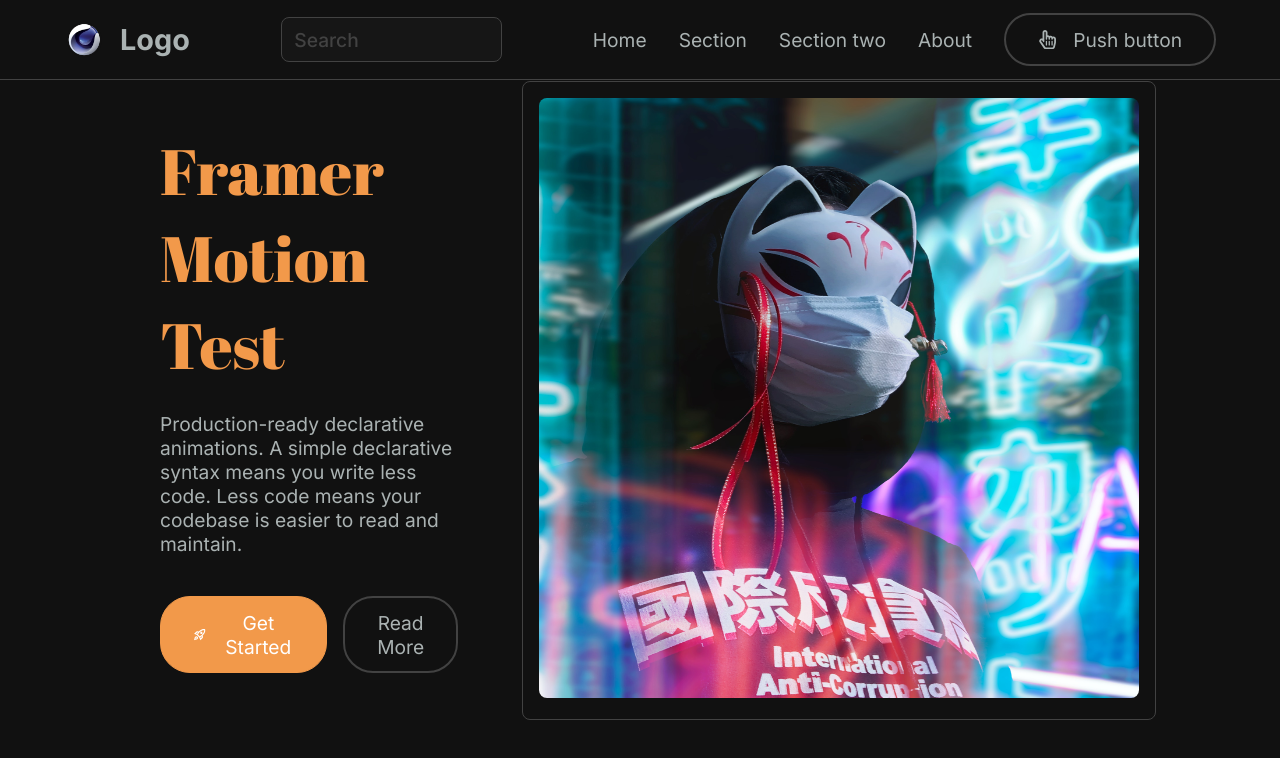
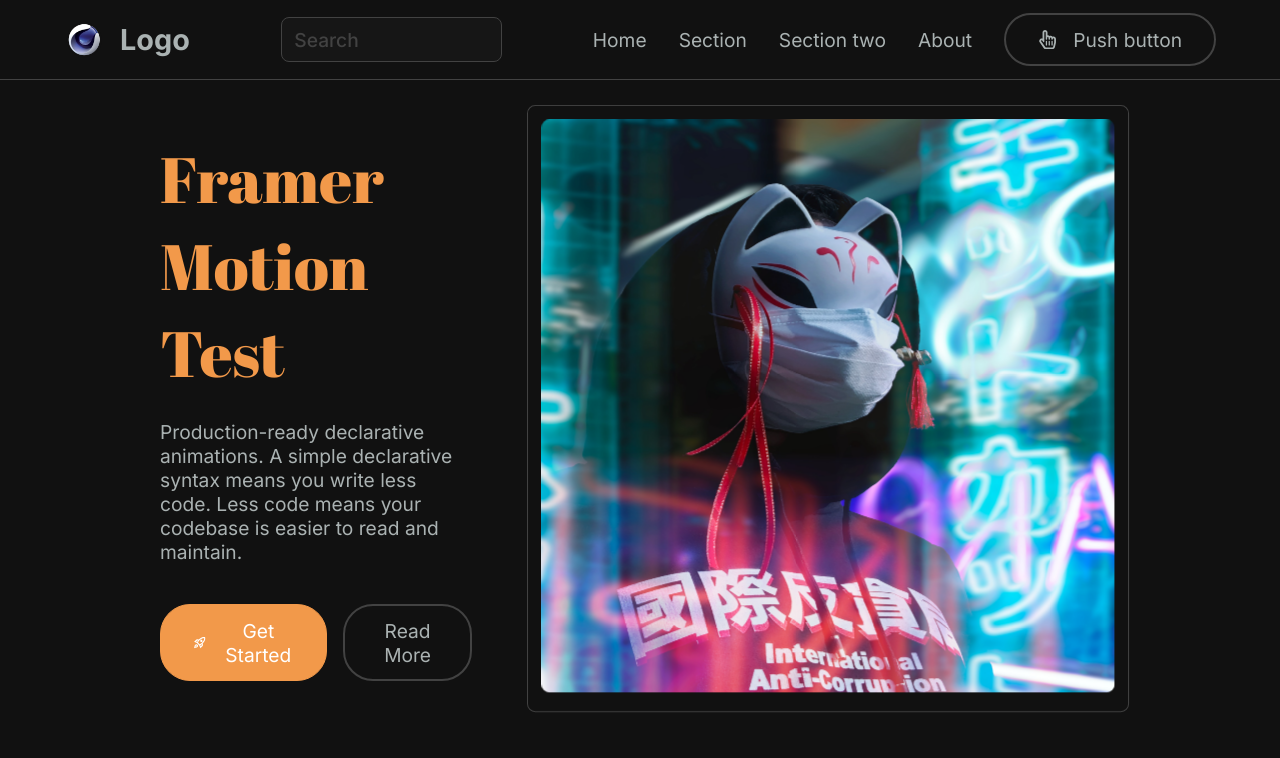
Before and after one commit to SebastianSloma/next_website, a Next.js app: page / in a window 1280 px wide. Shown: the top 758 px of the page. Built offline with nearby package versions, Linux system fonts and the light colour scheme.

Commit message:
added img animation

```diff
--- a/app/Components/Header/Header.tsx
+++ b/app/Components/Header/Header.tsx
@@ -1,6 +1,6 @@
 'use client';
 
-import React from 'react';
+import React, { useRef } from 'react';
 import Image from 'next/image';
 import logo from '../../../public/images/logo.png';
 import Button from '../Button/Button';
@@ -8,15 +8,32 @@ import styled from 'styled-components';
 import { FaRegHandPointer } from 'react-icons/fa';
 import { MdOutlineRocketLaunch } from 'react-icons/md';
 import { Abril_Fatface } from 'next/font/google';
+import hover3d from '../../utils/hover'
 
 const abril = Abril_Fatface({
 	subsets: ['latin'],
 	weight: ['400'],
 });
 
+
+
 function Header() {
+	const hero = useRef<HTMLDivElement>(null);
+
+	const hoverHero = hover3d(hero, {
+	  x: 30,
+	  y: -40,
+	  z: 30,
+	});
+
+	const imageHover = hover3d(hero, {
+	  x: 20,
+	  y: -5,
+	  z: 11,
+	});
+
 	return (
-		<HeaderStyled>
+		<HeaderStyled ref={hero}>
 			<nav>
 				<div className='logo'>
 					<Image src={logo} alt='logo' width={40} />
@@ -61,12 +78,17 @@ function Header() {
 					</div>
 				</div>
 				<div className='image-content'>
-					<div className='image'>
+					<div className='image'  style={{
+              transform: hoverHero.transform,
+            }}>
 						<Image
 							src='/images/anton.jpeg'
 							alt='hero'
-							width={600}
-							height={600}
+							width={550}
+							height={550}
+							style={{
+								transform: imageHover.transform,
+							  }}
 						/>
 					</div>
 				</div>
@@ -123,7 +145,7 @@ const HeaderStyled = styled.header`
   }
 
   .header-content {
-    padding: 0 10rem 5rem 10rem;
+    padding: 1rem 10rem 5rem 10rem;
     display: flex;
     justify-content: space-between;
     align-items: center;
@@ -153,6 +175,7 @@ const HeaderStyled = styled.header`
 
       img {
         border-radius: 8px;
+
       }
     }
   }
--- /dev/null
+++ b/app/utils/hover.js
@@ -0,0 +1,50 @@
+"use client";
+import React, { useState } from "react";
+
+export default function hover3d(ref, { x = 0, y = 0, z = 0 }) {
+  const [coords, setCoords] = useState({ x: 0, y: 0 });
+  const [isHovering, setIsHovering] = useState(false);
+
+  const handleMouseMove = (e) => {
+    const { offsetWidth: width, offsetHeight: height } = ref.current;
+    const { clientX, clientY } = e;
+
+    const x = (clientX - width / 2) / width;
+    const y = (clientY - height / 2) / height;
+
+    setCoords({ x, y });
+  };
+
+  const handleMouseEnter = () => {
+    setIsHovering(true);
+  };
+
+  const handleMouseLeave = () => {
+    setIsHovering(false);
+  };
+
+  React.useEffect(() => {
+    const { current } = ref;
+
+    current.addEventListener("mousemove", handleMouseMove);
+    current.addEventListener("mouseenter", handleMouseEnter);
+    current.addEventListener("mouseleave", handleMouseLeave);
+
+    return () => {
+      current.removeEventListener("mousemove", handleMouseMove);
+      current.removeEventListener("mouseenter", handleMouseEnter);
+      current.removeEventListener("mouseleave", handleMouseLeave);
+    };
+  }, [ref]);
+
+  const { x: xCoord, y: yCoord } = coords;
+
+  const xTransform = isHovering ? xCoord * x : 0;
+  const yTransform = isHovering ? yCoord * y : 0;
+  const zTransform = isHovering ? z : 0;
+
+  const transform = `perspective(1000px) rotateX(${yTransform}deg) rotateY(${-xTransform}deg) translateZ(${zTransform}px)`;
+  const transition = isHovering ? "none" : "all 0.5s ease";
+
+  return { transform, transition };
+}
```
